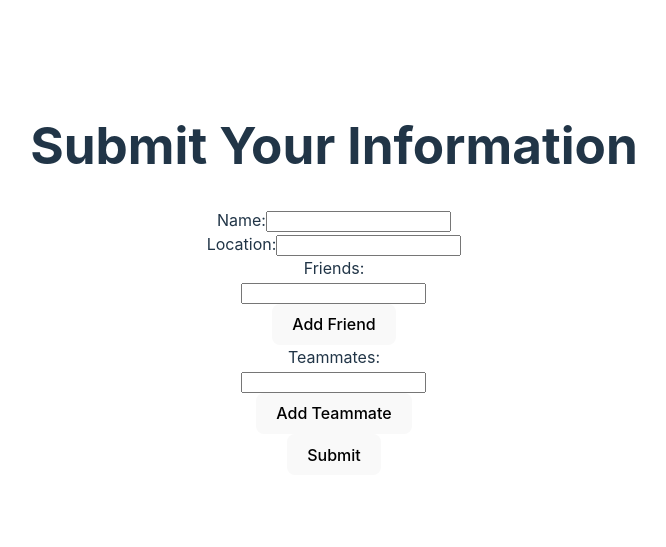
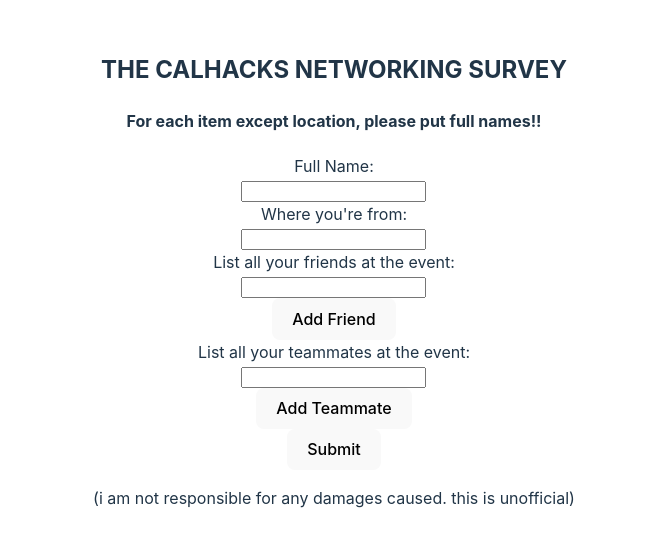
Before and after one commit to qcoral/calhacks2024, a React (Vite) app in the folder frontendform/: page / in a window 1280 px wide. Shown: the part 121-668 px from the top of the page, without its empty margins (306-972 px from the left). Built offline with nearby package versions, Linux system fonts and the light colour scheme.

Commit message:
updated frontend

```diff
--- a/frontendform/src/App.tsx
+++ b/frontendform/src/App.tsx
@@ -8,6 +8,10 @@
   const [friends, setFriends] = useState([{ name: '' }]);
   const [teammates, setTeammates] = useState([{ name: '' }]);
   const navigate = useNavigate();
+
+  const capitalizeFirstLetter = (string: string) => {
+    return string.replace(/\b\w/g, (char) => char.toUpperCase());
+  };
 
   const handleFriendChange = (index: number, event: React.ChangeEvent<HTMLInputElement>) => {
     const newFriends = [...friends];
@@ -32,15 +36,26 @@
   const handleSubmit = async (e: React.FormEvent) => {
     e.preventDefault();
 
+    const formattedName = capitalizeFirstLetter(name);
+    const formattedLocation = capitalizeFirstLetter(location);
+    const formattedFriends = friends.map(friend => ({
+      ...friend,
+      name: capitalizeFirstLetter(friend.name)
+    }));
+    const formattedTeammates = teammates.map(teammate => ({
+      ...teammate,
+      name: capitalizeFirstLetter(teammate.name)
+    }));
+
     const data = {
-      name,
-      location,
-      friends,
-      teammates,
+      name: formattedName,
+      location: formattedLocation,
+      friends: formattedFriends,
+      teammates: formattedTeammates,
     };
 
     try {
-      const response = await fetch('https://calhacks11backend.vercel.app/calhacks', {
+      const response = await fetch('http://localhost:3000/calhacks', {
         method: 'POST',
         headers: {
           'Content-Type': 'application/json',
@@ -60,32 +75,37 @@
 
   return (
     <div className="App">
-      <h1>Submit Your Information</h1>
+      <h2>THE CALHACKS NETWORKING SURVEY</h2>
+      <h4>For each item except location, please put full names!!</h4>
       <form onSubmit={handleSubmit}>
         <div>
           <label>
-            Name:
+            Full Name:
+            <div>
             <input
               type="text"
               value={name}
               onChange={(e) => setName(e.target.value)}
               required
             />
+            </div>
           </label>
         </div>
         <div>
           <label>
-            Location:
+            Where you're from:
+            <div>
             <input
               type="text"
               value={location}
               onChange={(e) => setLocation(e.target.value)}
               required
             />
+            </div>
           </label>
         </div>
         <div>
-          <label>Friends:</label>
+          <label>List all your friends at the event:</label>
           {friends.map((friend, index) => (
             <div key={index}>
               <input
@@ -101,7 +121,7 @@
           </button>
         </div>
         <div>
-          <label>Teammates:</label>
+          <label>List all your teammates at the event:</label>
           {teammates.map((teammate, index) => (
             <div key={index}>
               <input
@@ -118,6 +138,7 @@
         </div>
         <button type="submit">Submit</button>
       </form>
+      <p>(i am not responsible for any damages caused. this is unofficial)</p>
     </div>
   );
 }
@@ -125,7 +146,7 @@
 function ThankYou() {
   return (
     <div className="ThankYou">
-      <h1>Thanks for submitting!!</h1>
+      <h1>Thank You for Submitting!</h1>
     </div>
   );
 }
```
Also changed, not shown: 1 other file (tests, documents, lock files or other folders).
